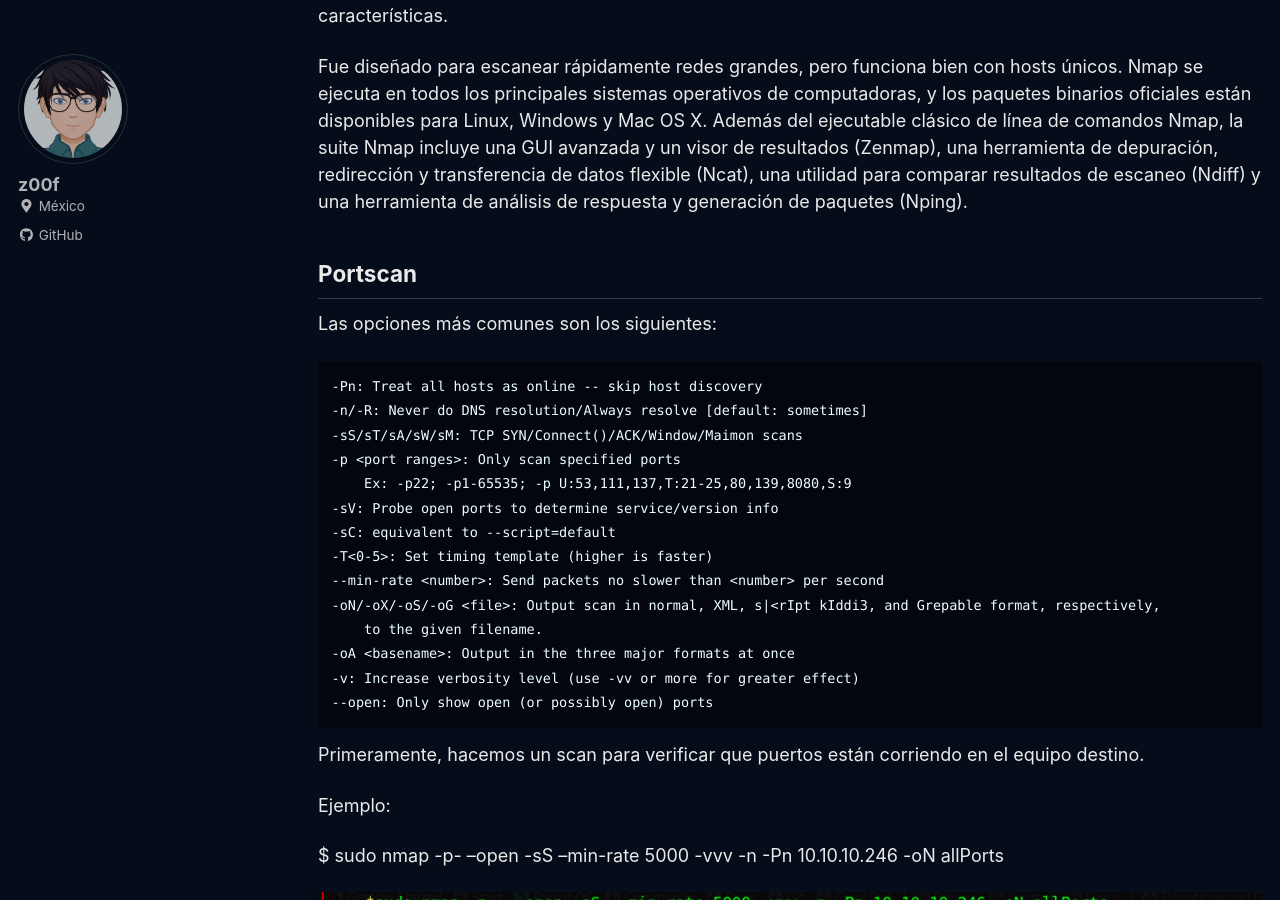
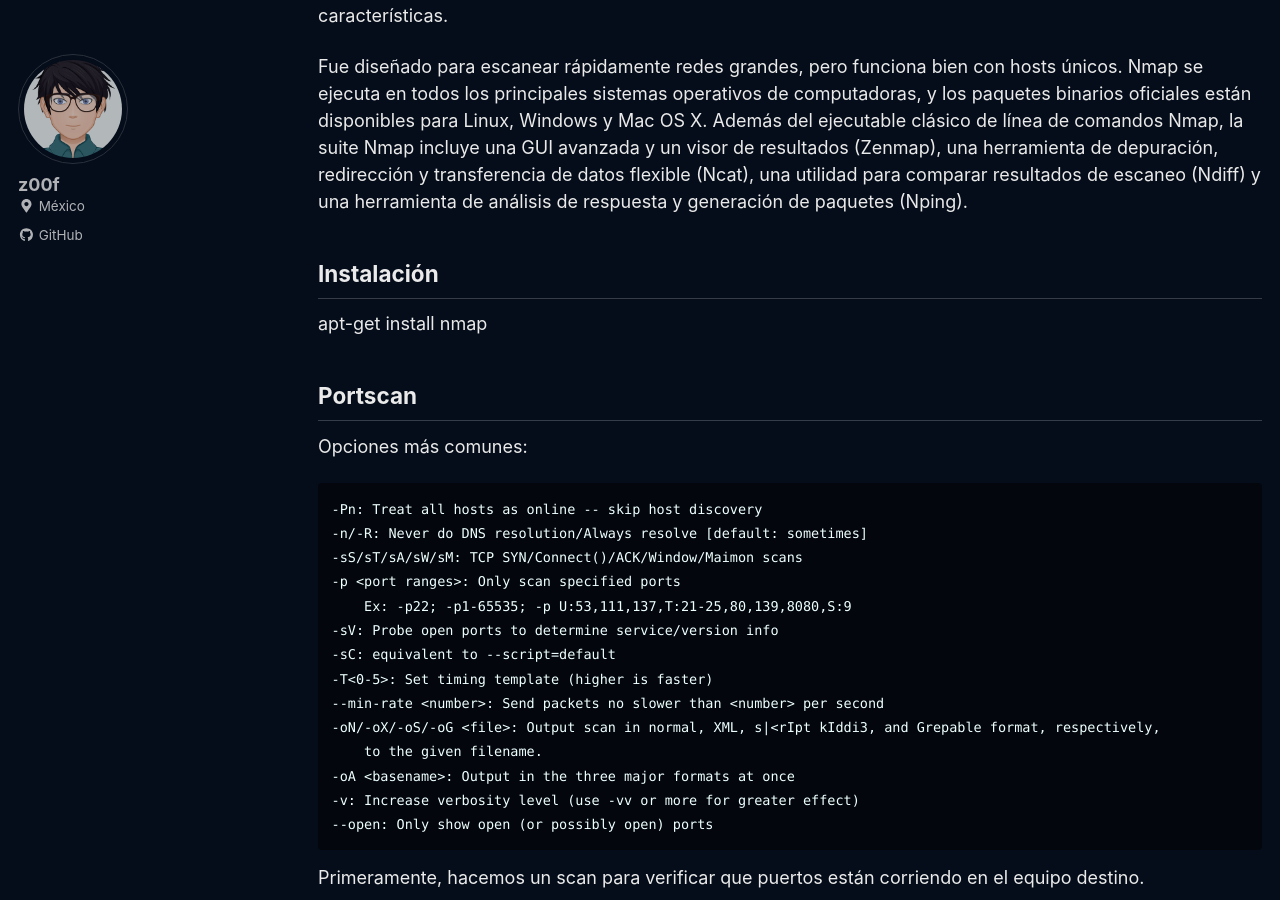
Before and after one commit to z00f/z00f.github.io, a Jekyll site: the page built from _posts/2021-11-09-nmap.md, in a window 1280 px wide and 900 px high, scrolled down 441 px. Built offline with Jekyll 4.4.1, drawn with Linux system fonts in a browser that asks for light colours; cached includes are drawn as plain includes; a script that is not in the unit is left out.

Commit message:
Update 2021-11-09-nmap.md

````diff
--- a/_posts/2021-11-09-nmap.md
+++ b/_posts/2021-11-09-nmap.md
@@ -21,9 +21,12 @@ Nmap utiliza paquetes de IP sin procesar de formas novedosas para determinar qu
 
 Fue diseñado para escanear rápidamente redes grandes, pero funciona bien con hosts únicos. Nmap se ejecuta en todos los principales sistemas operativos de computadoras, y los paquetes binarios oficiales están disponibles para Linux, Windows y Mac OS X. Además del ejecutable clásico de línea de comandos Nmap, la suite Nmap incluye una GUI avanzada y un visor de resultados (Zenmap), una herramienta de depuración, redirección y transferencia de datos flexible (Ncat), una utilidad para comparar resultados de escaneo (Ndiff) y una herramienta de análisis de respuesta y generación de paquetes (Nping).
 
+## Instalación
+apt-get install nmap
+
 ## Portscan
 
-Las opciones más comunes son los siguientes:
+Opciones más comunes:
 
 ```
 -Pn: Treat all hosts as online -- skip host discovery
````
